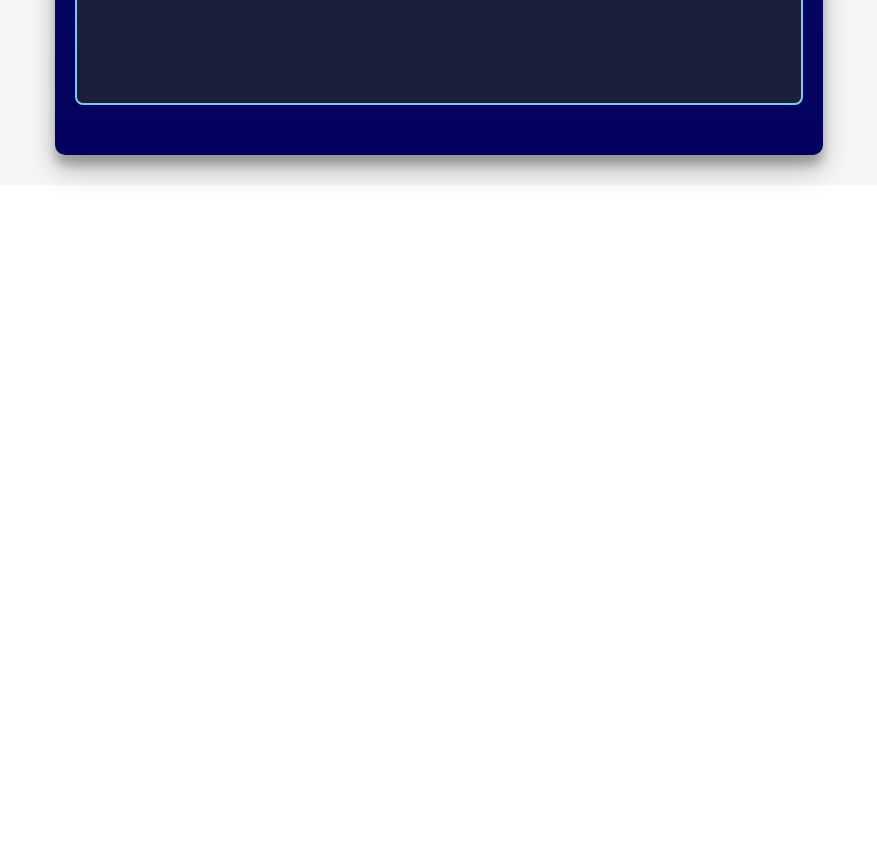
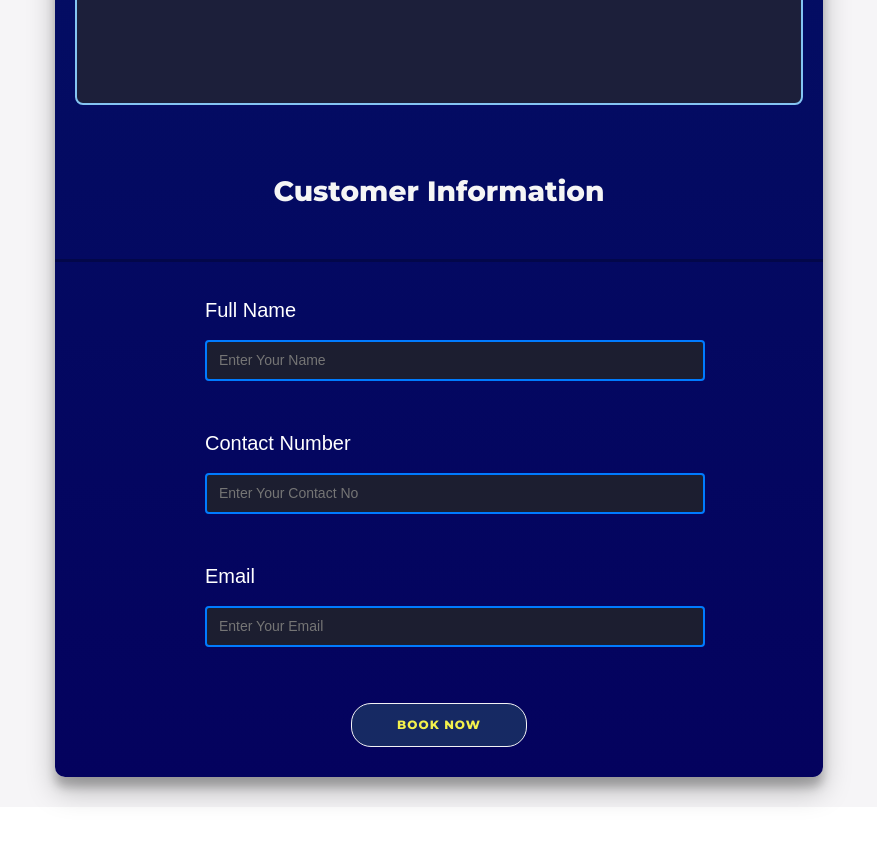
Before and after one commit to PasinduLakshanDSE/Car-Service-Booking-System, a React (Create React App) app in the folder client/: page /Booking in a window 1280 px wide. Shown: the part 1200-2045 px from the top of the page, without its empty margins (201-1078 px from the left). Before the commit the page ends 1435 px from the top, so only its background shows below. Built offline with nearby package versions, Linux system fonts and the light colour scheme.

Commit message:
bookingFromdesign-Complete

```diff
--- a/client/src/Compornents/BookingFrom/Booking.jsx
+++ b/client/src/Compornents/BookingFrom/Booking.jsx
@@ -1,4 +1,4 @@
-import React,{useState} from "react";
+import React, { useState } from "react";
 
 import './booking.css'
 import DatePicker from "react-datepicker";
@@ -8,7 +8,7 @@ import "react-datepicker/dist/react-datepicker.css";
 
 
 
-const Booking = () =>{
+const Booking = () => {
 
   const [selectedDate, setSelectedDate] = useState(null);
   const [selectedTime, setSelectedTime] = useState(null);
@@ -21,8 +21,11 @@ const Booking = () =>{
 
   const [selectedType, setSelectedType] = useState("");
   const [vehicleNumber, setVehicleNumber] = useState("");
-  const[vehicleModel,setVehicleModel] = useState("")
-  const[instructions,setInstructions]= useState("")
+  const [vehicleModel, setVehicleModel] = useState("")
+  const [instructions, setInstructions] = useState("")
+  const [customerName, setName] = useState("")
+  const [customerContact, setContact] = useState("")
+  const [customerEmail, setEmail] = useState("")
 
   const handleSelection = (event1) => {
     setSelectedType(event1.target.value);
@@ -32,33 +35,26 @@ const Booking = () =>{
     setVehicleNumber(event2.target.value);
   };
 
-  const handleModel = (event3) =>{
+  const handleModel = (event3) => {
     setVehicleModel(event3.target.value)
   }
 
-  const handleInstruction = (event4) =>{
+  const handleInstruction = (event4) => {
     setInstructions(event4.target.value)
   }
 
-  {/*const services = [
-    "Full Wiring Service",
-    "Scanning Service",
-    "Altenator Service",
-    "Starting Motor Service",
-    "Head Light wiring Service",
-    "Setup and Speekers Replacement",
-  ];
+  const handleName = (event5) => {
+    setName(event5.target.value)
+  }
 
-  const [selectedServices, setSelectedServices] = useState([]);
+  const handleContact = (event6) => {
+    setContact(event6.target.value)
+  }
+  const handleEmail = (event7) => {
+    setEmail(event7.target.value)
+  }
 
 
-  const handleCheckboxChange = (service) => {
-    setSelectedServices((prevSelected) =>
-      prevSelected.includes(service)
-        ? prevSelected.filter((item) => item !== service)
-        : [...prevSelected, service]
-    );
-  };*/}
 
 
   const services = [
@@ -75,15 +71,15 @@ const Booking = () =>{
       technicians: ["Chris Johnson", "Sarah Wilson"],
     },
     {
-      name:"Starting Motor Service",
-      technicians: ["charli smith","yhohan pereis"]
+      name: "Starting Motor Service",
+      technicians: ["charli smith", "yhohan pereis"]
     },
     {
-      name:"Head Light wiring Service",
+      name: "Head Light wiring Service",
       technicians: ["Chris Johnson", "Sarah Wilson"],
     },
     {
-      name:"Setup and Speekers Replacement",
+      name: "Setup and Speekers Replacement",
       technicians: ["Champan  Johnson", "Sarah Wilson"],
     },
   ];
@@ -114,13 +110,13 @@ const Booking = () =>{
 
 
 
-    return(
+  return (
     <div className="bookmain" >
       <div className="maincontainer">
         <h1 className="Title">Hello, Customer!</h1>
 
         <div className="appointment-picker">
-      <h5 style={{marginBottom:'20px'}}>Select an Appointment Date</h5>
+          <h5 style={{ marginBottom: '20px' }}>Select an Appointment Date</h5>
           <div className="date-time-selector">
             {/* Date Picker */}
             <DatePicker
@@ -321,6 +317,51 @@ const Booking = () =>{
           />
         </div>
 
+        <div className="customer-info-container">
+          <h2 className="customer-title">Customer Information</h2>
+          <hr className="customer-divider" />
+
+          <div className="vehicle-container">
+            <h5 className="typetitle">Full Name</h5>
+            <input
+              type="text"
+              id="customer-name"
+              className="vehicle-input"
+              value={customerName}
+              onChange={handleName}
+              placeholder="Enter Your Name"
+            />
+          </div>
+
+          <div className="vehicle-container">
+            <h5 className="typetitle">Contact Number</h5>
+            <input
+              type="text"
+              id="customer-contact"
+              className="vehicle-input"
+              value={customerContact}
+              onChange={handleContact}
+              placeholder="Enter Your Contact No"
+            />
+          </div>
+
+          <div className="vehicle-container">
+            <h5 className="typetitle">Email</h5>
+            <input
+              type="email"
+              id="customer-email"
+              className="vehicle-input"
+              value={customerEmail}
+              onChange={handleEmail}
+              placeholder="Enter Your Email"
+            />
+          </div>
+
+
+        </div>
+
+        <button className="button mt-3">Book Now</button>
+
 
 
       </div>
--- a/client/src/Compornents/BookingFrom/booking.css
+++ b/client/src/Compornents/BookingFrom/booking.css
@@ -1,7 +1,7 @@
 @import url("https://fonts.googleapis.com/css?family=Montserrat:400,800");
 
 
-.bookmain{
+.bookmain {
   background: #f6f5f7;
   display: flex;
   justify-content: center;
@@ -20,7 +20,8 @@
   width: 768px;
   max-width: 100%;
   min-height: auto;
-    background: linear-gradient(#021d6b, #04025e); /* Corrected this line */
+  background: linear-gradient(#021d6b, #04025e);
+  /* Corrected this line */
   margin-bottom: 30px;
   padding-bottom: 30px;
 }
@@ -137,7 +138,7 @@
   height: 16px;
 }
 
-  .typetitle{
+.typetitle {
   text-align: start;
   padding-bottom: 10px;
 }
@@ -179,50 +180,7 @@
   box-shadow: 0 0 4px #007bff;
 }
 
-/*}
-  .service-list-container {
-    background-color: #2c2f48;
-    padding: 20px;
-    border-radius: 8px;
-    width: 100%;
-    max-width: 800px;
-    color: #fff;
-    font-family: Arial, sans-serif;
-  }
 
-  .title {
-    font-size: 18px;
-    margin-bottom: 20px;
-    color: #f5f5f5;
-  }
-
-  .services-grid {
-    display: grid;
-    grid-template-columns: 1fr 1fr;
-    gap: 10px 20px;
-  }
-
-  .service-item {
-    display: flex;
-    align-items: center;
-  }
-
-  .checkbox {
-    margin-right: 10px;
-    transform: scale(1.2);
-    cursor: pointer;
-  }
-
-  .label {
-    font-size: 14px;
-    color: #f5f5f5;
-    cursor: pointer;
-  }
-
-  .service-list-container h3 {
-    margin-top: 0;
-  }
-    */
 
 .multi-service-booking-container {
 
@@ -363,9 +321,34 @@
   background-color: #232542;
 }
 
-    .instructiontitle{
+.instructiontitle {
   text-align: center;
   padding-bottom: 10px;
 
 
 }
+
+
+.customer-info-container {
+  width: 100%;
+  max-width: 800px;
+  margin: auto;
+  padding: 10px 0;
+
+  color: #fff;
+}
+
+.customer-title {
+  font-size: 28px;
+  font-weight: bold;
+  color: #f5f5f5;
+  margin: 40px 0 10px 0;
+  text-align: center;
+}
+
+.customer-divider {
+  margin-top: 50px;
+  border: 3px;
+  height: 3px;
+  background-color: black;
+}
```
Lines whose indentation alone changed are shown as unchanged.
